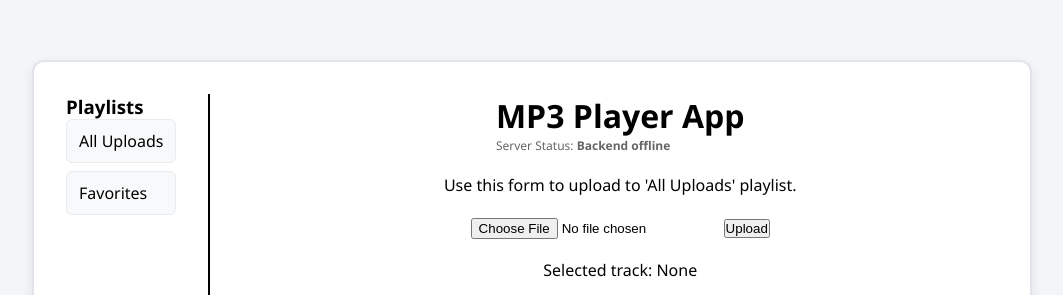
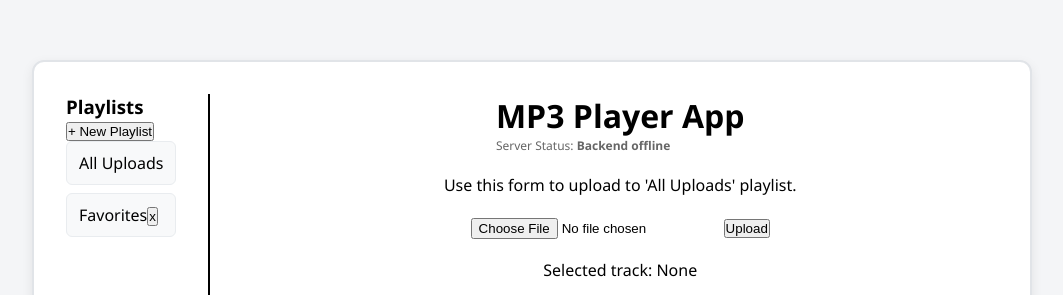
Before and after one commit to prsy-git/mp3Player-aws, a React (Vite) app in the folder client/: page / in a window 1280 px wide. Shown: the part 175-470 px from the top of the page, without its empty margins (108-1171 px from the left). Built offline with nearby package versions, Linux system fonts and the light colour scheme; no server answers.

Commit message:
Add Sidebar playlist functionality
Add create and delete functionality for playlists to sidebar component

Update App.tsx with new handlers for Sidebar functionality

```diff
--- a/client/src/App.tsx
+++ b/client/src/App.tsx
@@ -113,6 +113,28 @@ export default function App() {
         );
     };
 
+    //Sidebar handler for adding playlists
+    const handleCreatePlaylist = (name: string) => {
+        const newPlaylist: Playlist = {
+            id: `playlist-${Date.now()}`, //unique generated per current time
+            name: name.trim(),
+            songs: [],
+        };
+
+        setPlaylists((prev) => [...prev, newPlaylist]);
+    };
+
+    //Sidebar handler for deleting playlists
+    const handleDeletePlaylist = (removeId: string) => {
+        if (removeId === 'library') return;
+
+        setPlaylists((prevPlaylists) => prevPlaylists.filter((pl) => pl.id !== removeId));
+
+        if (selectedPlaylistId === removeId) {
+            setSelectedPlaylistId('library');
+        }
+    };
+
     return (
 
         <div style={{display: 'flex', gap: '24px', maxWidth: '1100px', margin: '40px auto', alignItems: 'flex-start'}}>
@@ -124,6 +146,8 @@ export default function App() {
                     playlists={playlists}
                     selectedPlaylistId={selectedPlaylistId}
                     onSelectPlaylist={setSelectedPlaylistId}
+                    onCreatePlaylist={handleCreatePlaylist}
+                    onDeletePlaylist={handleDeletePlaylist}
                 >
                 </Sidebar>
 
--- a/client/src/components/Sidebar.tsx
+++ b/client/src/components/Sidebar.tsx
@@ -4,17 +4,73 @@ import {useState, useEffect} from 'react';
 //Function: To display playlists on a sidebar of the webpage
 //Minimum Ver: Display playlists (from app array in sidebar)
 
-export default function Sidebar({ playlists, selectedPlaylistId, onSelectPlaylist }: SidebarProps) {
+export default function Sidebar({ playlists, selectedPlaylistId, onSelectPlaylist, onCreatePlaylist, onDeletePlaylist }: SidebarProps) {
+    //Control state to display add button versus inline form if clicked, and typed name
+    const [isAdding, setIsAdding] = useState<boolean>(false);
+    const [newPlaylistName, setNewPlaylistName] = useState<string>('');
+
+    //Submit handler
+    const handleSubmit = (e: React.SubmitEvent) => {
+        e.preventDefault();
+
+        if (newPlaylistName.trim()) {
+            onCreatePlaylist(newPlaylistName.trim());
+            setNewPlaylistName('');
+            setIsAdding(false);
+        }
+    };
+
     return (
         <aside>
             <h3>Playlists</h3>
+
+            {/* Form button */}
+            {isAdding ? (
+                <form onSubmit={handleSubmit}>
+                    <input
+                        type="text"
+                        value={newPlaylistName}
+                        onChange={(e) => setNewPlaylistName(e.target.value)}
+                        placeholder="Playlist name..."
+                        autoFocus
+                    />
+                    <button type="submit">Add</button>
+                    <button
+                        type="button"
+                        onClick={() => {
+                            setIsAdding(false);
+                            setNewPlaylistName('');
+                        }}
+                    >
+                        Cancel
+                    </button>
+                </form>
+            ) : (
+                <button type="button" onClick={() => setIsAdding(true)}>
+                    + New Playlist
+                </button>
+            )}
+
             <ul>
                 {playlists.map((playlist) => (
                     <li
                         key={playlist.id}
                         onClick={() => onSelectPlaylist(playlist.id)}
                     >
-                        {playlist.name}
+                        <span>{playlist.name}</span>
+
+                        {/* Delete button should not display for 'library' id playlist */}
+                        {playlist.id !== 'library' && (
+                            <button
+                                type="button"
+                                onClick={(e) => {
+                                    e.stopPropagation();
+                                    onDeletePlaylist(playlist.id);
+                                }}
+                            >
+                                x
+                            </button>
+                        )}
                     </li>
                 ))}
             </ul>
--- a/client/src/types.ts
+++ b/client/src/types.ts
@@ -25,4 +25,6 @@ export interface SidebarProps {
     playlists: Playlist[];
     selectedPlaylistId: string;
     onSelectPlaylist: (playlistId: string) => void;
+    onCreatePlaylist: (name: string) => void;
+    onDeletePlaylist: (id: string) => void;
 }
```
